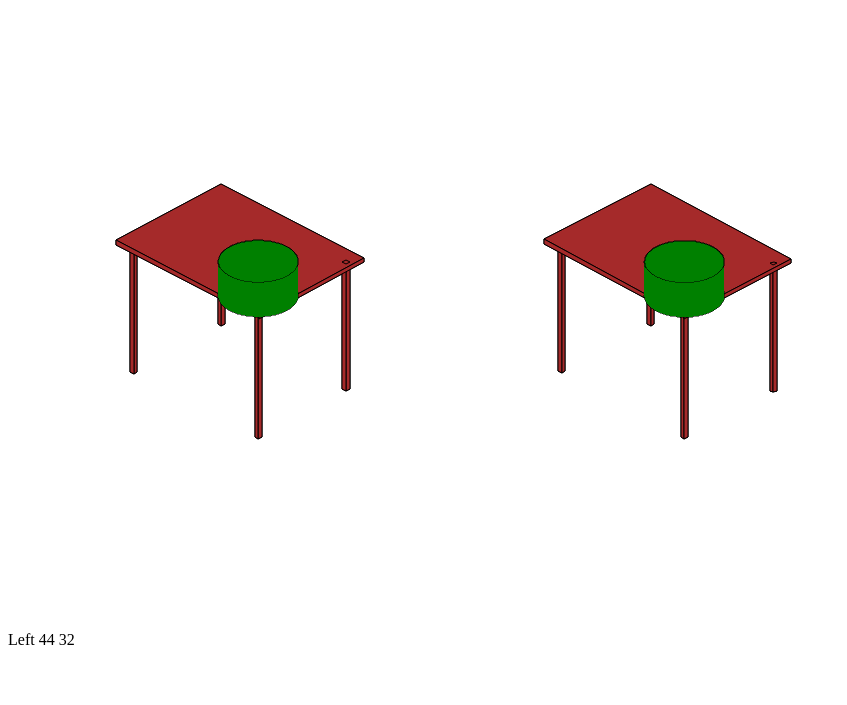
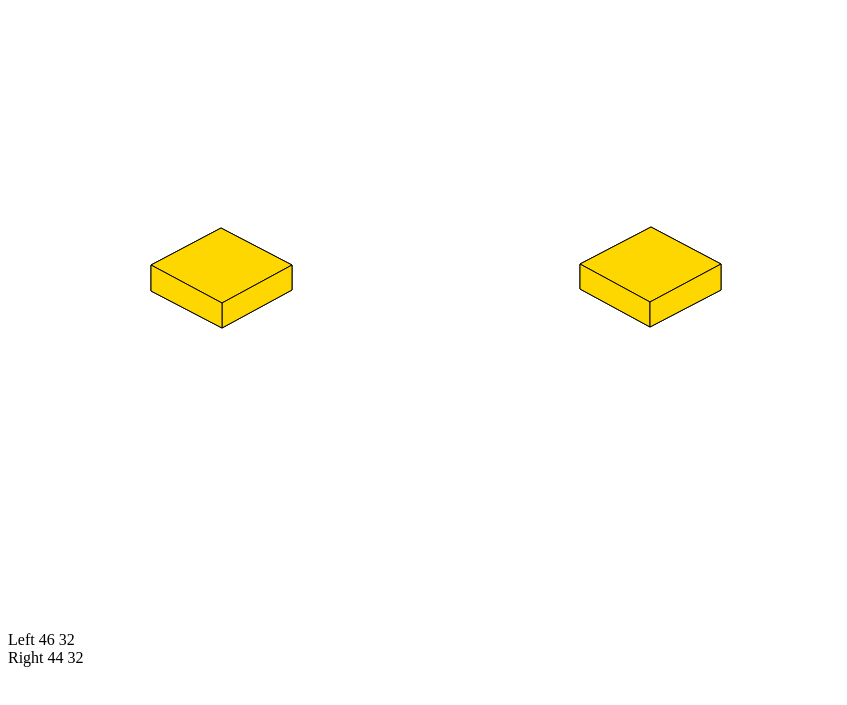
Before and after one commit to RezPod/3d, a plain HTML site: page 3d.html in a window 1280 px wide. Shown: the part 5-710 px from the top of the page, without its empty margins (0-847 px from the left). Drawn offline with Linux system fonts and the light colour scheme.

Commit message:
replacing table with cube

```diff
--- a/3d.html
+++ b/3d.html
@@ -17,17 +17,18 @@
             <canvas class="canvas" id="canvasLeft" width="1200" height="750"></canvas>
             <canvas class="canvas" id="canvasRight" width="1200" height="750"></canvas>
         </div>
+
         <div id="canvasLeft-perspective">
             Left
             <span id="canvas-alpha"></span>
             <span id="canvas-beta"></span>
         </div>
 
-        <!-- <div id="canvasLeft-perspective">
+        <div id="canvasRight-perspective">
             Right
             <span id="canvas-alpha"></span>
             <span id="canvas-beta"></span>
-        </div> -->
+        </div>
 
         <div id="orientation"></div>
 
@@ -191,6 +192,7 @@
 
             class Canvas3D{
                 constructor(id, perspective, cameraPosition){
+                    this.id = id;
                     this.canvasElement = document.getElementById(id);
                     this.ctx = this.canvasElement.getContext("2d");
                     this.origin_x = this.canvasElement.width  / 2;
@@ -215,13 +217,13 @@
                     };
                     // this.showPerspectiveIndicator();
                     this.enablePerspectiveChange();
+                    this.changePerspectiveTo([this.alpha, this.beta])
                 }
 
                 displayPerspective(alpha, beta){
-                    if(document.getElementById("canvas-alpha"))
-                        document.getElementById("canvas-alpha").textContent = Math.round(alpha);
-                    if(document.getElementById("canvas-beta"))
-                        document.getElementById("canvas-beta").textContent = Math.round(beta);
+                    const contanier = document.getElementById(`${this.id}-perspective`);
+                    contanier.querySelector("#canvas-alpha").textContent = Math.round(alpha);
+                    contanier.querySelector("#canvas-beta").textContent = Math.round(beta);
                 }
 
                 static getPerspective(alpha, beta){
@@ -646,7 +648,7 @@
                 const width = 150;
                 const pillar_width = 5;
                 const pillar_corner_offset = 10;
-                const top_thickness = 5;
+                const top_thickness = 10;
 
                 const table_top=[
                     [0, 0, height],
@@ -712,29 +714,30 @@
                 return;
             }
 
-            drawTable(canvasLeft);
-            drawTable(canvasRight);
+            // drawTable(canvasLeft);
+            // drawTable(canvasRight);
+
             // canvasLeft.drawLine(0, 0, 0, 400, 0, 0)
             // canvasLeft.drawLine(0, 0, 0, 0, 400, 0)
             // canvasLeft.drawLine(0, 0, 0, 0, 0, 400)
-            // canvasLeft.drawBlock([
-            //     [0, 0, 20],
-            //     [100, 0, 20],
-            //     [100, 100, 20],
-            //     [0, 100, 20],
-            //     [0, 0, 20]
-            // ], 30, 'gold', true)
+            canvasLeft.drawBlock([
+                [0, 0, 20],
+                [100, 0, 20],
+                [100, 100, 20],
+                [0, 100, 20],
+                [0, 0, 20]
+            ], 30, 'gold', true)
 
             // canvasRight.drawLine(0, 0, 0, 400, 0, 0)
             // canvasRight.drawLine(0, 0, 0, 0, 400, 0)
             // canvasRight.drawLine(0, 0, 0, 0, 0, 400)
-            // canvasRight.drawBlock([
-            //     [0, 0, 20],
-            //     [100, 0, 20],
-            //     [100, 100, 20],
-            //     [0, 100, 20],
-            //     [0, 0, 20]
-            // ], 30, 'gold', true)
+            canvasRight.drawBlock([
+                [0, 0, 20],
+                [100, 0, 20],
+                [100, 100, 20],
+                [0, 100, 20],
+                [0, 0, 20]
+            ], 30, 'gold', true)
 
             // canvasLeft.drawBlock([
             //     [0, 0, 0],
@@ -744,17 +747,21 @@
             //     [0, 0, 0]
             // ], 10, 'gold', true)
 
-
+            function enableFullScreenMode(){
                 let fullscreen = false;
                 document.getElementById("container").ontouchend = ()=>{
                     if(fullscreen) {
                         // document.getElementById("container").exitFullscreen();
                         fullscreen = false;
                     } else {
-                    document.getElementById("container").requestFullscreen();};
+                        document.getElementById("container").requestFullscreen();
                         fullscreen = true;
                     }
+
                     document.getElementById("container").onclick = ()=>document.getElementById("container").requestFullscreen();
+                }
+            }
+            enableFullScreenMode();
 
             const toDegrees = (rad)=> 360 * rad / (2 * Math.PI)
             let initialAlpha = null;
```
Lines whose indentation alone changed are shown as unchanged.
